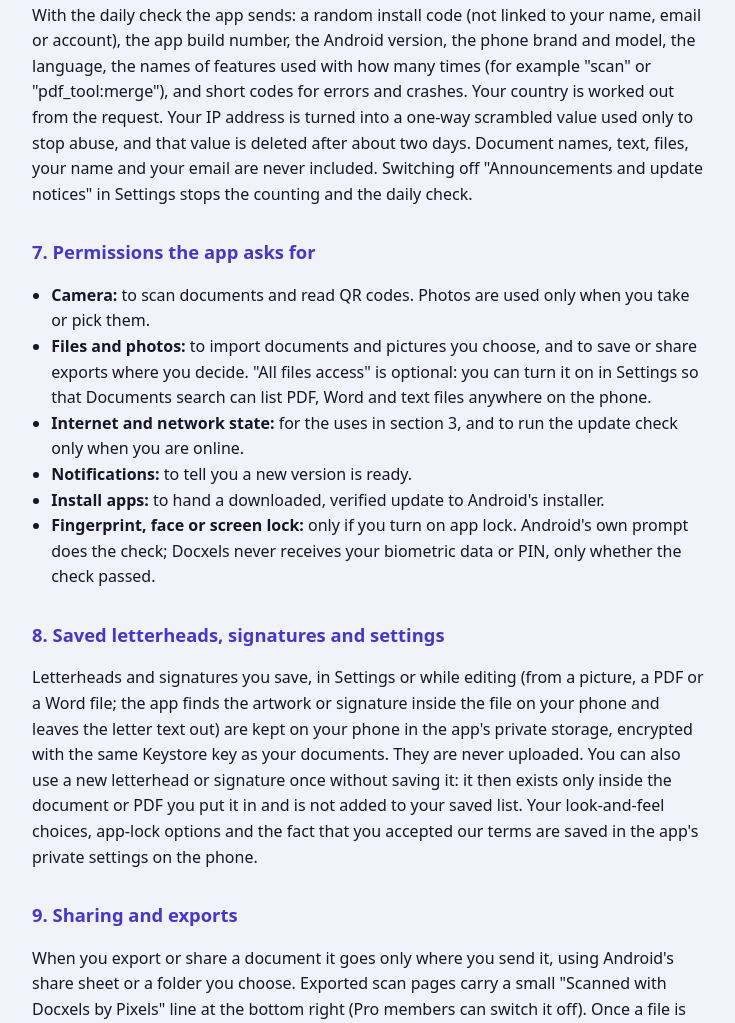
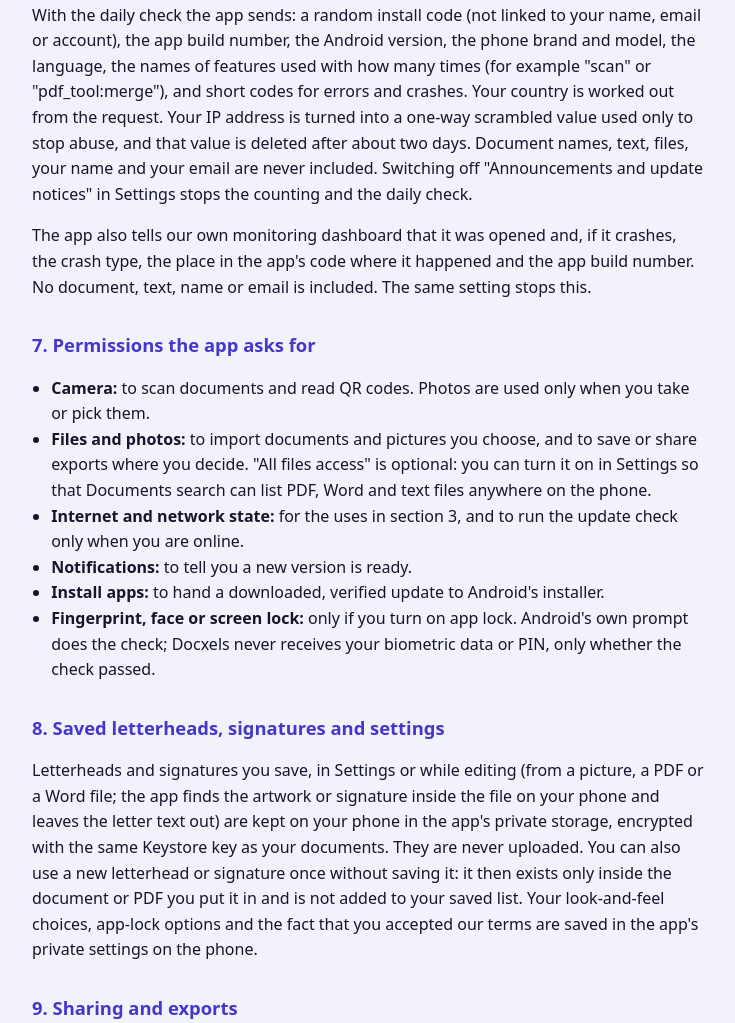
Before and after one commit to iCode010101/docxels-site, a plain HTML site: page privacy.html in a window 1280 px wide. Shown: the part 2173-3196 px from the top of the page, without its empty margins (272-1007 px from the left). Drawn offline with Linux system fonts and the light colour scheme.

Commit message:
Site: admin dashboard

```diff
--- a/privacy.html
+++ b/privacy.html
@@ -18,7 +18,7 @@
 </ul>
 <h2>4. Your account and payments</h2><p>An account is optional. Everything except the writing assistant and Pro works without one.</p><p>If you create an account we keep your email address, your first and last name and your password. The password is stored in protected form by our account service, Supabase, so we cannot read it. We send the confirmation and password-reset emails. We also keep which plan you are on (free or Pro) and, for Pro, the date it runs to. Your name is shown in the app and is written as the owner of documents you create.</p><p>Payments for Pro are taken on Paystack's own payment page. Card and bank details are entered with Paystack and never reach us. We keep only the payment reference, the amount, the currency, the status and the dates, so that we can switch Pro on and answer questions about a payment.</p>
 <h2>5. The writing assistant</h2><p>When you are signed in and tap an assistant action (rewrite, shorten, expand, translate, fix, summarise, ask a question, clean scanned text, suggest a name, check writing, or, with Pro, write a letter or document), the text you chose, or the whole document if nothing is selected, is sent to our server and from there to Anthropic's Claude, which writes the reply. We do not keep that text or the reply. We keep only a count of how many requests each account made each day and how many tokens they used, to apply the daily limit. Do not send text you have no right to share. The assistant is never used on a document unless you tap one of its actions.</p>
-<h2>5b. Service availability check</h2><p>If our online services can't be reached, the app shows a bar at the top saying so and, while it is open, asks our server whether it is up about every 30 seconds. That request carries no personal data.</p><h2>6. Anonymous usage counts</h2><p>With the daily check the app sends: a random install code (not linked to your name, email or account), the app build number, the Android version, the phone brand and model, the language, the names of features used with how many times (for example "scan" or "pdf_tool:merge"), and short codes for errors and crashes. Your country is worked out from the request. Your IP address is turned into a one-way scrambled value used only to stop abuse, and that value is deleted after about two days. Document names, text, files, your name and your email are never included. Switching off "Announcements and update notices" in Settings stops the counting and the daily check.</p>
+<h2>5b. Service availability check</h2><p>If our online services can't be reached, the app shows a bar at the top saying so and, while it is open, asks our server whether it is up about every 30 seconds. That request carries no personal data.</p><h2>6. Anonymous usage counts</h2><p>With the daily check the app sends: a random install code (not linked to your name, email or account), the app build number, the Android version, the phone brand and model, the language, the names of features used with how many times (for example "scan" or "pdf_tool:merge"), and short codes for errors and crashes. Your country is worked out from the request. Your IP address is turned into a one-way scrambled value used only to stop abuse, and that value is deleted after about two days. Document names, text, files, your name and your email are never included. Switching off "Announcements and update notices" in Settings stops the counting and the daily check.</p><p>The app also tells our own monitoring dashboard that it was opened and, if it crashes, the crash type, the place in the app's code where it happened and the app build number. No document, text, name or email is included. The same setting stops this.</p>
 <h2>7. Permissions the app asks for</h2><ul>
 <li><strong>Camera:</strong> to scan documents and read QR codes. Photos are used only when you take or pick them.</li>
 <li><strong>Files and photos:</strong> to import documents and pictures you choose, and to save or share exports where you decide. "All files access" is optional: you can turn it on in Settings so that Documents search can list PDF, Word and text files anywhere on the phone.</li>
```
